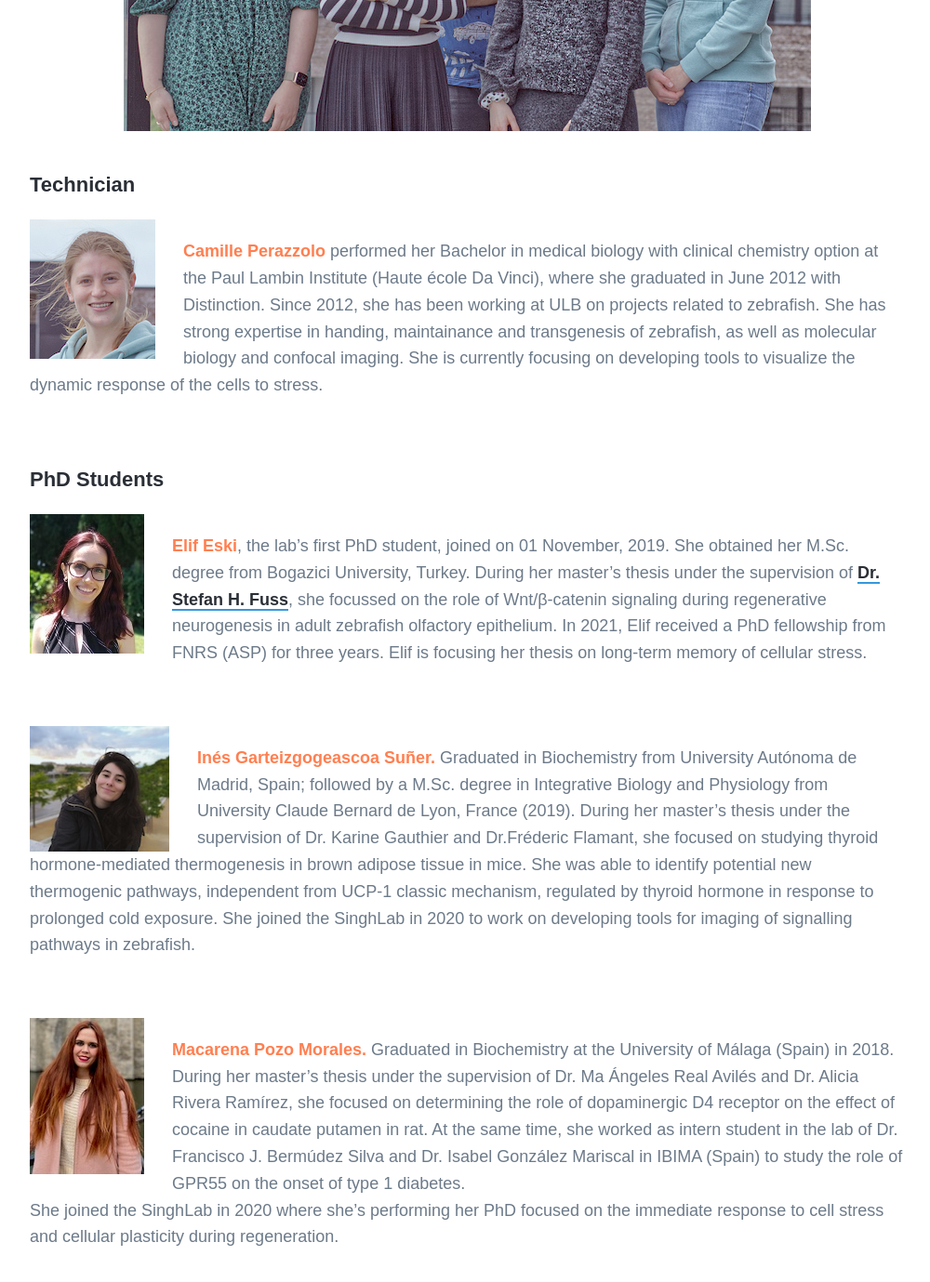
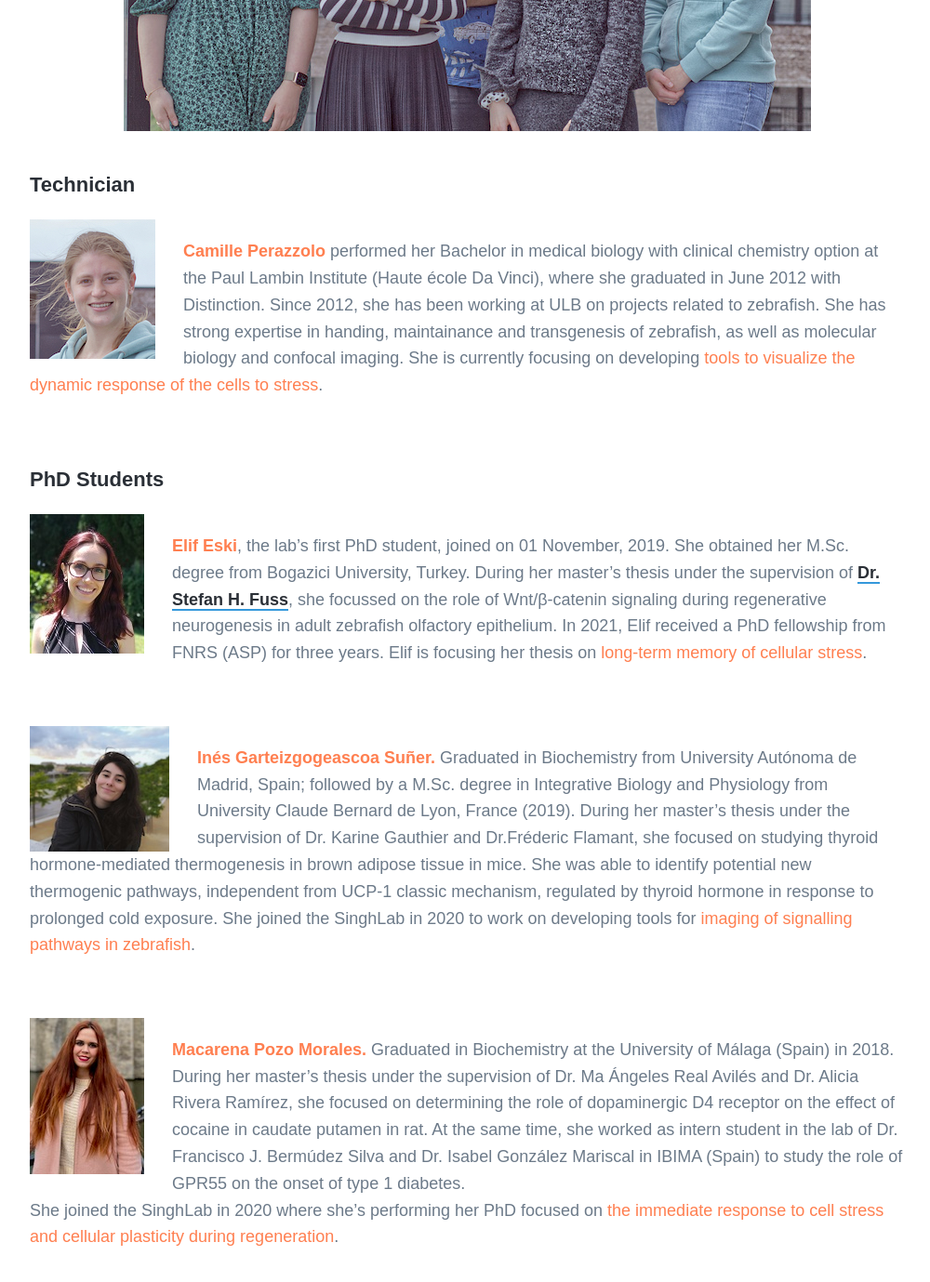
Before and after one commit to sumeetpalsingh/sumeetpalsingh.github.io, a Jekyll site: the page built from _pages/members.md, in a window 1280 px wide and 1400 px high, scrolled down 1073 px. Shown: the top 1379 px of the window at 93% size, without its empty margins (138-1138 px from the left). Built offline with Jekyll 4.4.1, drawn with Linux system fonts in a browser that asks for light colours; nearby versions of some CDN libraries; some web fonts are replaced.

Commit message:
Update members.md

```diff
--- a/_pages/members.md
+++ b/_pages/members.md
@@ -12,27 +12,27 @@ featured_image: /images/demo/members.jpg
 #### Technician
 <img src="/images/members/Camille.jpg" alt="Camille" style="float:left;width:135px;height:150px;margin:-20px 30px 0px 0px">
 
-<span style="color:coral">**Camille Perazzolo**</span> performed her Bachelor in medical biology with clinical chemistry option at the Paul Lambin Institute (Haute école Da Vinci), where she graduated in June 2012 with Distinction. Since 2012, she has been working at ULB on projects related to zebrafish. She has strong expertise in handing, maintainance and transgenesis of  zebrafish, as well as molecular biology and confocal imaging. She is currently focusing on developing tools to visualize the dynamic response of the cells to stress.
+<span style="color:coral">**Camille Perazzolo**</span> performed her Bachelor in medical biology with clinical chemistry option at the Paul Lambin Institute (Haute école Da Vinci), where she graduated in June 2012 with Distinction. Since 2012, she has been working at ULB on projects related to zebrafish. She has strong expertise in handing, maintainance and transgenesis of  zebrafish, as well as molecular biology and confocal imaging. She is currently focusing on developing <span style="color:coral">tools to visualize the dynamic response of the cells to stress</span>.
 
 <br/>
 
 #### PhD Students
 <img src="/images/members/Elif.jpg" alt="Elif" style="float:left;width:123px;height:150px;margin:-20px 30px 0px 0px">
 
-<span style="color:coral">**Elif Eski**</span>, the lab's first PhD student, joined on 01 November, 2019. She obtained her M.Sc. degree from Bogazici University, Turkey. During her master's thesis under the supervision of [Dr. Stefan H. Fuss](http://neurobio.boun.edu.tr/), she focussed on the role of Wnt/β-catenin signaling during regenerative neurogenesis in adult zebrafish olfactory epithelium. In 2021, Elif received a PhD fellowship from FNRS (ASP) for three years. Elif is focusing her thesis on long-term memory of cellular stress.
+<span style="color:coral">**Elif Eski**</span>, the lab's first PhD student, joined on 01 November, 2019. She obtained her M.Sc. degree from Bogazici University, Turkey. During her master's thesis under the supervision of [Dr. Stefan H. Fuss](http://neurobio.boun.edu.tr/), she focussed on the role of Wnt/β-catenin signaling during regenerative neurogenesis in adult zebrafish olfactory epithelium. In 2021, Elif received a PhD fellowship from FNRS (ASP) for three years. Elif is focusing her thesis on <span style="color:coral">long-term memory of cellular stress</span>.
 
 <br/>
 
 <img src="/images/members/Ines.jpg" alt="Ines" style="float:left;width:150px;height:135px;margin:-20px 30px 0px 0px">
 
-<span style="color:coral">**Inés Garteizgogeascoa Suñer.**</span> Graduated in Biochemistry from University Autónoma de Madrid, Spain; followed by a M.Sc. degree in Integrative Biology and Physiology from University Claude Bernard de Lyon, France (2019). During her master’s thesis under the supervision of Dr. Karine Gauthier and Dr.Fréderic Flamant, she focused on studying thyroid hormone-mediated thermogenesis in brown adipose tissue in mice. She was able to identify potential new thermogenic pathways, independent from UCP-1 classic mechanism, regulated by thyroid hormone in response to prolonged cold exposure. She joined the SinghLab in 2020 to work on developing tools for imaging of signalling pathways in zebrafish.
+<span style="color:coral">**Inés Garteizgogeascoa Suñer.**</span> Graduated in Biochemistry from University Autónoma de Madrid, Spain; followed by a M.Sc. degree in Integrative Biology and Physiology from University Claude Bernard de Lyon, France (2019). During her master’s thesis under the supervision of Dr. Karine Gauthier and Dr.Fréderic Flamant, she focused on studying thyroid hormone-mediated thermogenesis in brown adipose tissue in mice. She was able to identify potential new thermogenic pathways, independent from UCP-1 classic mechanism, regulated by thyroid hormone in response to prolonged cold exposure. She joined the SinghLab in 2020 to work on developing tools for <span style="color:coral">imaging of signalling pathways in zebrafish</span>.
 
 <br/>
 
 <img src="/images/members/Macarena.jpeg" alt="Macarena" style="float:left;width:123px;height:168px;margin:-20px 30px 0px 0px">
 
 <span style="color:coral">**Macarena Pozo Morales.**</span> Graduated in Biochemistry at the University of Málaga (Spain) in 2018. During her master’s thesis under the supervision of Dr. Ma Ángeles Real Avilés and Dr. Alicia Rivera Ramírez, she focused on determining the role of dopaminergic D4 receptor on the effect of cocaine in caudate putamen in rat. At the same time, she worked as intern student in the lab of Dr. Francisco J. Bermúdez Silva and Dr. Isabel González Mariscal in IBIMA (Spain) to study the role of GPR55 on the onset of type 1 diabetes. <br/>
-She joined the SinghLab in 2020 where she’s performing her PhD focused on the immediate response to cell stress and cellular plasticity during regeneration.
+She joined the SinghLab in 2020 where she’s performing her PhD focused on <span style="color:coral">the immediate response to cell stress and cellular plasticity during regeneration</span>.
 <!--, where she focused on studying pharmacogenetic response to Tacrolimus in kidney transplantation, under the supervision of Dr. Ma José Bravo Romero. Also, she joined two Internships Erasmus scholarships during her bachelor’s degree: 1. At Warsaw University of Life Sciences (Poland) in 2017 in the lab of Dr. Hanna Bolibok-Bragoszewska, where she worked on identifying and characterizing sequences targeted by domestication and breeding in rye (Secale Cereale L); 2. At University of Oxford (United Kingdom) in 2018, under the supervision of Dr. David A. Priestman. She focused on studying the supplementation with ursodeoxycholic acid (UDCA) as a new therapy of Niemann-Pick type C (NPC) disease. After her bachelor’s degree, she obtained her M.Sc. degree in Molecular and Cellular Biology at University of Málaga in 2019. <br/>-->
 
 
```
